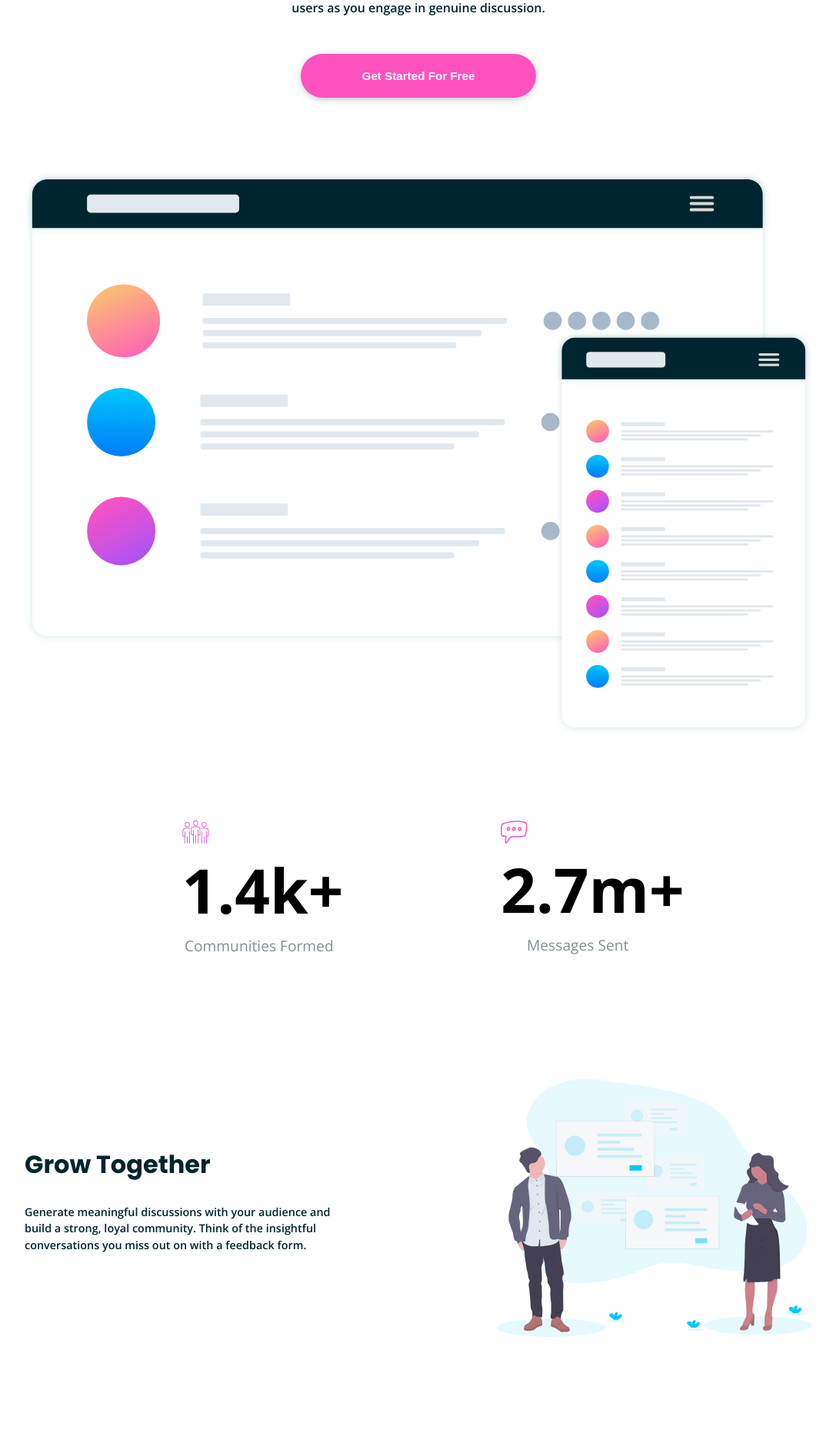
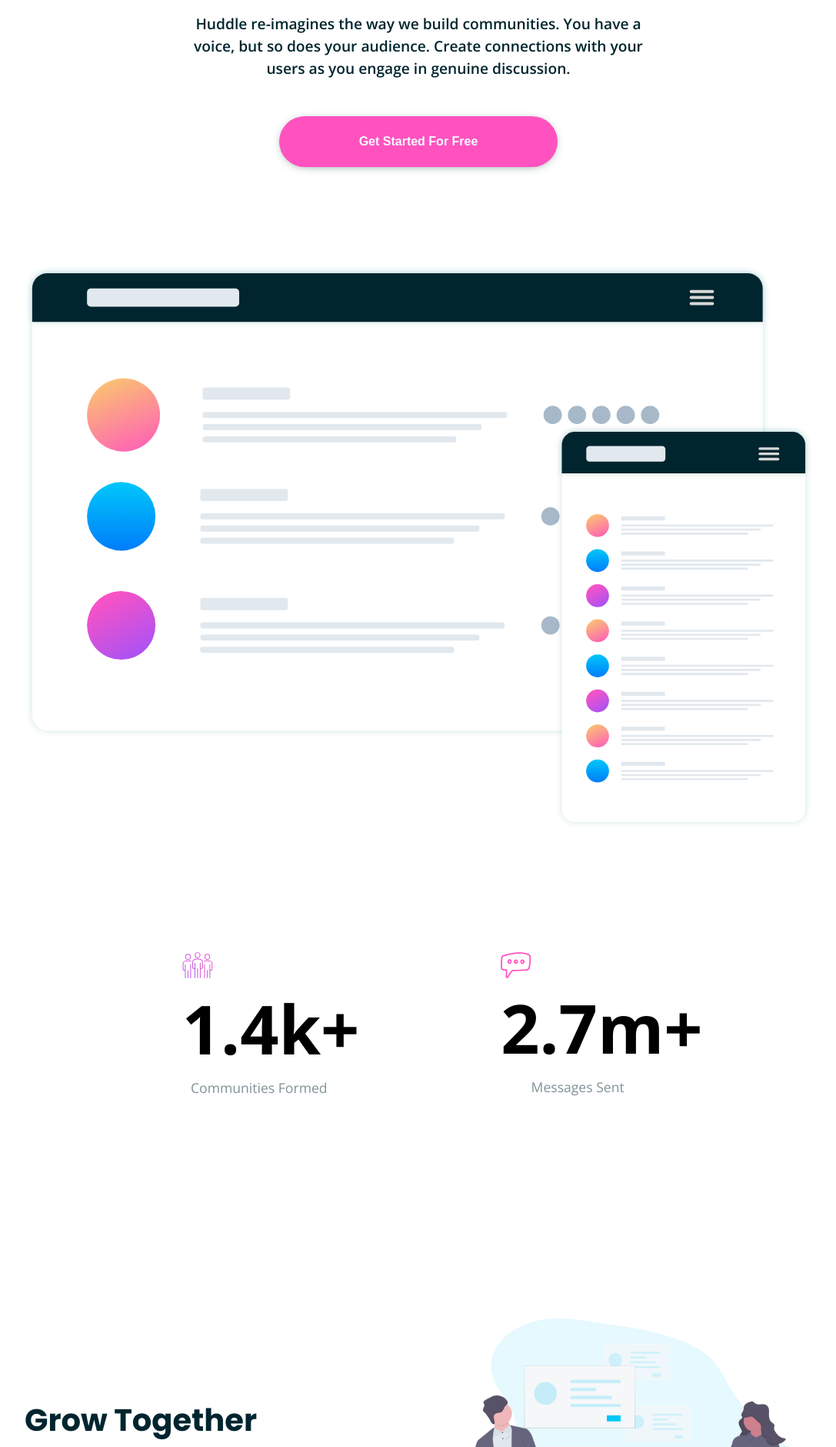
Before and after one commit to DebabrataBanik/huddle-landing-page-with-curved-sections-master, a plain HTML site: page index.html in a window 1280 px wide. Shown: the part 404-2284 px from the top of the page at 77% size, without its empty margins (96-1183 px from the left). Drawn offline with nearby package versions, Linux system fonts and the light colour scheme.

Commit message:
Update style.css

```diff
--- a/style.css
+++ b/style.css
@@ -27,7 +27,7 @@ img{
 }
 
 header{
-  padding: clamp(1.2rem, 5vw - 1rem, 5rem);
+  padding: clamp(1.2rem, 5vw + 0.5rem, 5rem);
   display: flex;
   align-items: center;
   justify-content: space-between;
@@ -287,37 +287,42 @@ i:hover{
 
 @media (min-width: 768px){
   header img{
-    width: clamp(150px, 10vw + 20px, 200px);
+    width: clamp(150px, 12vw + 20px, 300px);
   }
   header button{
-    padding: 0.5rem 1.5rem;
-    font-size: 0.8rem;
+    padding: 0.6rem 1.8rem;
+    font-size: 0.9rem;
   }
   h1{
-    font-size: clamp(1.5rem, 5vw - 1rem, 3rem);
+    font-size: clamp(1.5rem, 5vw - 1rem, 3.5rem);
+  }
+  .hero__container{
+    margin-block: 8rem 8rem;
   }
   .hero__container p{
-    font-size: 1rem;
-    width: 490px;
+    font-size: 1.2rem;
+    width: 600px;
+    line-height: 1.8rem;
     margin-inline: auto;
   }
   .hero__container button{
-    font-size: 0.95rem;
-    padding: 1.25rem 5rem;
+    font-size: 1rem;
+    padding: 1.5rem 6.5rem;
   }
 
   .stats{
     flex-direction: row;
     justify-content: space-between;
+    margin-block: 10rem 18rem;
   }
   .stat img{
-    width: 35px;
+    width: 40px;
   }
   .stat span{
-    font-size: 5rem;
+    font-size: 5.5rem;
   }
   .stat p{
-    font-size: 1.2rem;
+    font-size: clamp(1rem, 2vw - 0.5rem, 1.2rem);
   }
 
   .feature{
@@ -326,19 +331,20 @@ i:hover{
     align-items: center;
     justify-content: space-between;
     text-align: left;
+    margin-bottom: 20rem;
   }
   .feature img{
-    width: 40%;
+    width: 45%;
     margin: 0;
   }
   .feature article{
-    width: 40%;
+    width: 45%;
   }
   .feature h2{
-    font-size: 2rem;
+    font-size: 2.5rem;
   }
   .feature p{
-    font-size: 0.9rem;
+    font-size: 1rem;
   }
 
   .first, .third{
@@ -349,8 +355,8 @@ i:hover{
     font-size: clamp(1.5rem, 5vw - 1rem, 2.8rem);
   }
   .subscribe button{
-    font-size: 0.95rem;
-    padding: 1.25rem 5rem;
+    font-size: 1rem;
+    padding: 1.5rem 6.5rem;
   }
 
   footer{
@@ -358,7 +364,7 @@ i:hover{
     flex-direction: row-reverse;
     justify-content: space-between;
     padding: clamp(3rem, 6vw + 1rem, 7rem);
-    padding-bottom: 3.5rem;
+    padding-bottom: 6rem;
   }
   .newsletter {
     margin: 0;
```
